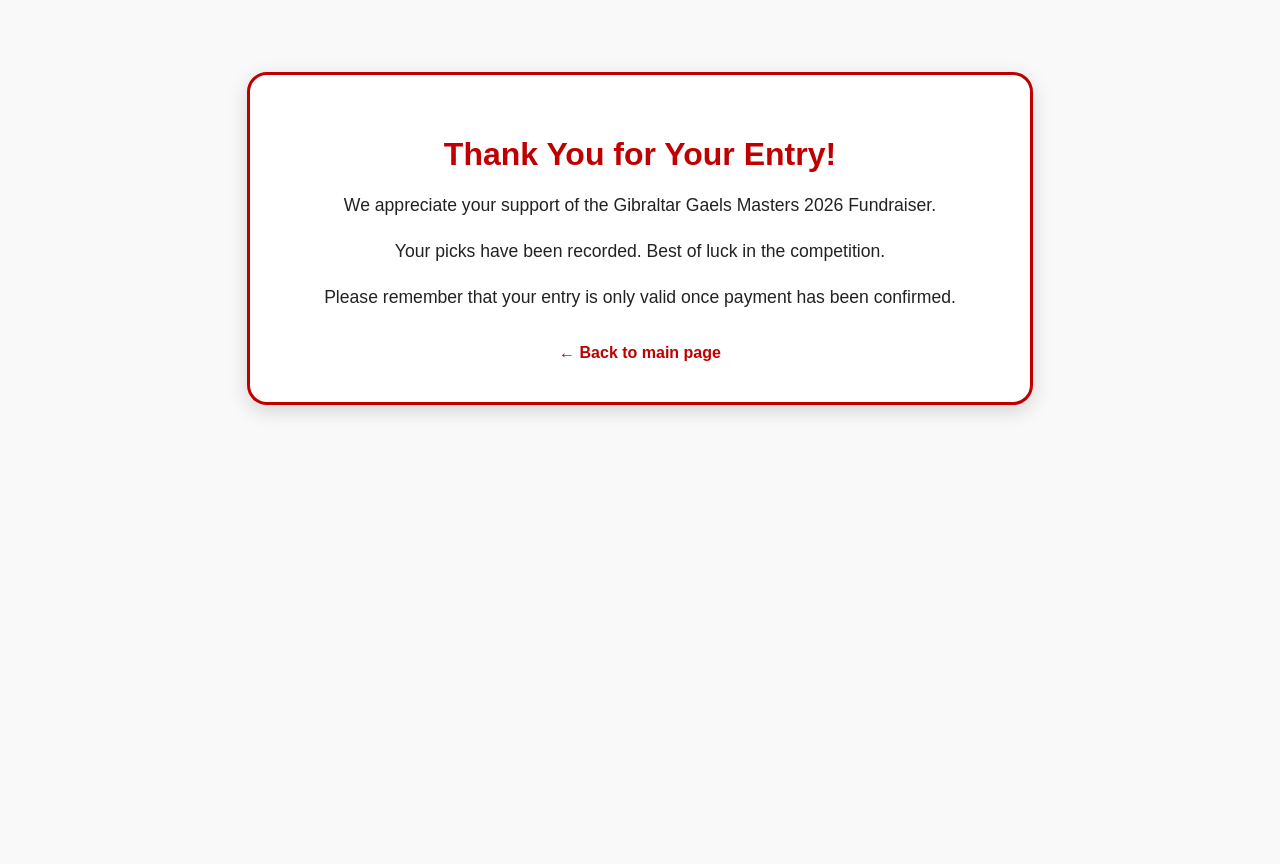
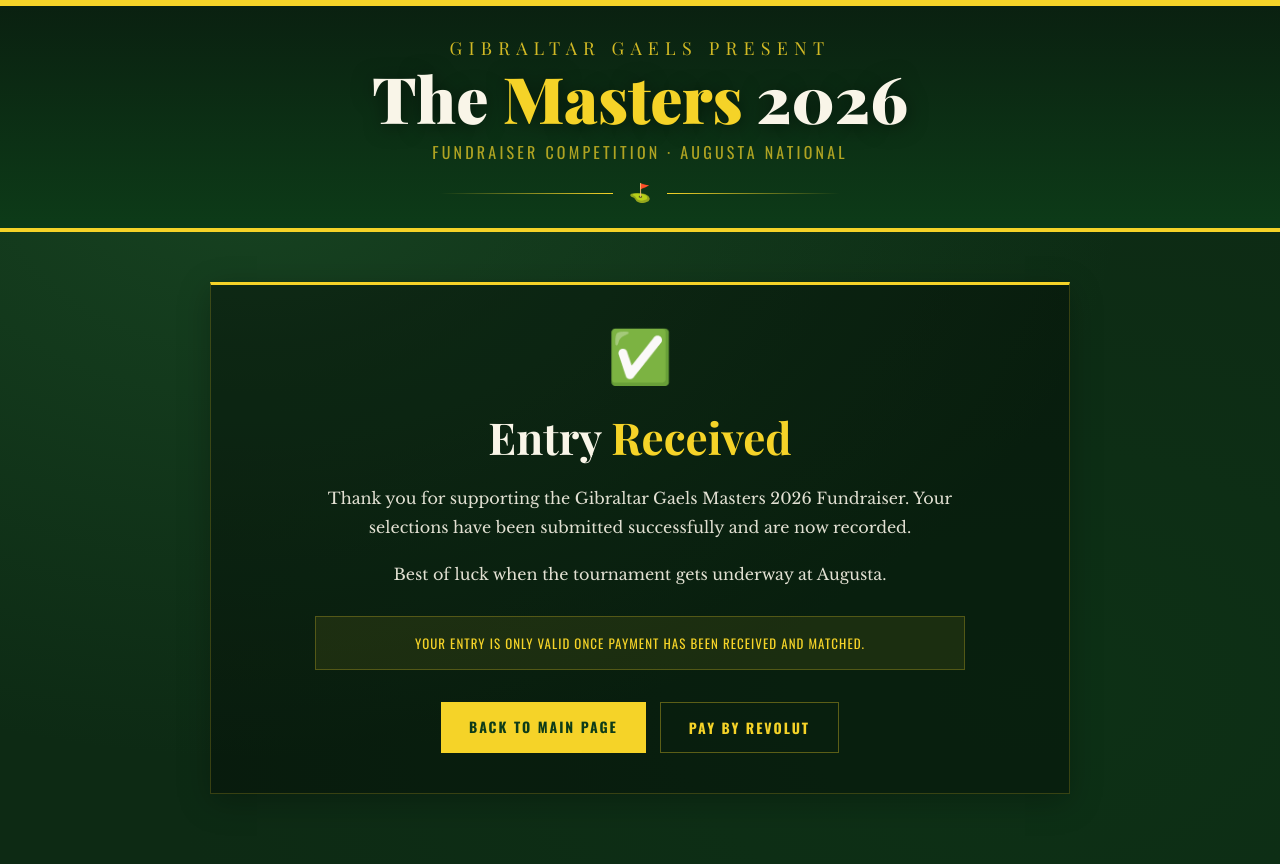
Before and after one commit to GibraltarGaels/2026_masters_dummy, a plain HTML site: page thank-you.html in a window 1280 px wide. Before the commit the page ends 800 px from the top, so only its background shows below. Drawn offline with nearby package versions, Linux system fonts and the light colour scheme.

Commit message:
Revamp thank-you page with new design and content

```diff
--- a/thank-you.html
+++ b/thank-you.html
@@ -1,53 +1,256 @@
+<!DOCTYPE html>
 <html lang="en">
 <head>
 <meta charset="UTF-8">
 <meta name="viewport" content="width=device-width, initial-scale=1.0">
-  <title>Thank You</title>
+<title>Thank You | Gibraltar Gaels Masters 2026</title>
+<link href="https://fonts.googleapis.com/css2?family=Playfair+Display:wght@400;700;900&family=Libre+Baskerville:wght@400;700&family=Oswald:wght@400;500;600;700&display=swap" rel="stylesheet">
+
 <style>
-    body {
-      font-family: Arial, sans-serif;
-      text-align: center;
-      padding: 4rem 1.5rem;
-      background-color: #f9f9f9;
-      color: #222;
+  :root {
+    --masters-green: #1a5c2a;
+    --masters-dark-green: #0d3b18;
+    --masters-yellow: #f5d328;
+    --masters-gold: #d4a017;
+    --masters-white: #f9f5e8;
   }
 
-    .thank-you-box {
-      max-width: 700px;
-      margin: 0 auto;
-      background: #fff;
-      border: 3px solid #c00000;
-      border-radius: 20px;
-      box-shadow: 0 6px 20px rgba(0, 0, 0, 0.15);
-      padding: 2.5rem;
+  * { box-sizing: border-box; }
+
+  body {
+    margin: 0;
+    background-color: #0d2a14;
+    background-image:
+      radial-gradient(ellipse at 20% 20%, rgba(45,122,62,0.3) 0%, transparent 60%),
+      radial-gradient(ellipse at 80% 80%, rgba(13,59,24,0.4) 0%, transparent 60%);
+    font-family: 'Libre Baskerville', serif;
+    color: var(--masters-white);
+    min-height: 100vh;
   }
 
-    h1 {
-      color: #c00000;
-      margin-bottom: 1rem;
+  .site-header {
+    background: linear-gradient(180deg, #0a2010 0%, var(--masters-dark-green) 100%);
+    border-bottom: 4px solid var(--masters-yellow);
+    text-align: center;
+    overflow: hidden;
   }
 
-    p {
-      font-size: 1.1rem;
-      line-height: 1.6;
+  .header-top-stripe {
+    background: var(--masters-yellow);
+    height: 6px;
   }
 
-    a {
+  .header-inner {
+    padding: 30px 20px 24px;
+  }
+
+  .masters-logo-text {
+    font-family: 'Playfair Display', serif;
+    font-size: clamp(13px,2.5vw,18px);
+    letter-spacing: 0.35em;
+    text-transform: uppercase;
+    color: var(--masters-yellow);
+    opacity: 0.85;
+    margin-bottom: 6px;
+  }
+
+  .site-title {
+    font-family: 'Playfair Display', serif;
+    font-size: clamp(30px,7vw,64px);
+    font-weight: 900;
+    color: var(--masters-white);
+    line-height: 1;
+    text-shadow: 0 2px 20px rgba(0,0,0,0.5);
+    margin: 0;
+  }
+
+  .site-title span {
+    color: var(--masters-yellow);
+  }
+
+  .site-subtitle {
+    font-family: 'Oswald', sans-serif;
+    font-size: clamp(12px,2vw,16px);
+    letter-spacing: 0.2em;
+    text-transform: uppercase;
+    color: rgba(245,211,40,0.7);
+    margin-top: 10px;
+  }
+
+  .header-divider {
+    display: flex;
+    align-items: center;
+    justify-content: center;
+    gap: 16px;
+    margin: 18px auto 0;
+    max-width: 400px;
+  }
+
+  .header-divider::before,
+  .header-divider::after {
+    content: '';
+    flex: 1;
+    height: 1px;
+  }
+
+  .header-divider::before {
+    background: linear-gradient(to right, transparent, var(--masters-yellow));
+  }
+
+  .header-divider::after {
+    background: linear-gradient(to left, transparent, var(--masters-yellow));
+  }
+
+  .header-divider-icon {
+    color: var(--masters-yellow);
+    font-size: 18px;
+  }
+
+  .main-container {
+    max-width: 900px;
+    margin: 0 auto;
+    padding: 50px 20px 70px;
+  }
+
+  .thank-you-panel {
+    background: rgba(0,0,0,0.35);
+    border: 1px solid rgba(245,211,40,0.2);
+    border-top: 3px solid var(--masters-yellow);
+    padding: 40px 36px;
+    text-align: center;
+    box-shadow: 0 8px 30px rgba(0,0,0,0.25);
+  }
+
+  .success-icon {
+    font-size: 52px;
+    margin-bottom: 18px;
+  }
+
+  .thank-you-title {
+    font-family: 'Playfair Display', serif;
+    font-size: clamp(28px, 5vw, 44px);
+    font-weight: 700;
+    color: var(--masters-white);
+    margin: 0 0 18px;
+  }
+
+  .thank-you-title span {
+    color: var(--masters-yellow);
+  }
+
+  .thank-you-text {
+    font-size: 16px;
+    line-height: 1.8;
+    color: rgba(249,245,232,0.9);
+    max-width: 650px;
+    margin: 0 auto 18px;
+  }
+
+  .important-note {
+    margin: 28px auto 0;
+    max-width: 650px;
+    padding: 16px 18px;
+    background: rgba(245,211,40,0.08);
+    border: 1px solid rgba(245,211,40,0.25);
+    color: var(--masters-yellow);
+    font-family: 'Oswald', sans-serif;
+    font-size: 13px;
+    letter-spacing: 0.08em;
+    text-transform: uppercase;
+  }
+
+  .button-row {
+    margin-top: 32px;
+    display: flex;
+    justify-content: center;
+    gap: 14px;
+    flex-wrap: wrap;
+  }
+
+  .btn {
     display: inline-block;
-      margin-top: 1rem;
-      color: #c00000;
-      font-weight: bold;
     text-decoration: none;
+    padding: 14px 28px;
+    font-family: 'Oswald', sans-serif;
+    font-size: 14px;
+    font-weight: 700;
+    letter-spacing: 0.14em;
+    text-transform: uppercase;
+    transition: all 0.2s;
+  }
+
+  .btn-primary {
+    background: var(--masters-yellow);
+    color: var(--masters-dark-green);
+  }
+
+  .btn-primary:hover {
+    background: var(--masters-white);
+    transform: translateY(-1px);
+  }
+
+  .btn-secondary {
+    background: transparent;
+    color: var(--masters-yellow);
+    border: 1px solid rgba(245,211,40,0.35);
+  }
+
+  .btn-secondary:hover {
+    background: rgba(245,211,40,0.12);
+    transform: translateY(-1px);
+  }
+
+  @media(max-width: 768px) {
+    .main-container {
+      padding: 34px 14px 50px;
+    }
+
+    .thank-you-panel {
+      padding: 28px 20px;
+    }
+
+    .thank-you-text {
+      font-size: 15px;
+    }
   }
 </style>
 </head>
 <body>
-  <div class="thank-you-box">
-    <h1>Thank You for Your Entry!</h1>
-    <p>We appreciate your support of the Gibraltar Gaels Masters 2026 Fundraiser.</p>
-    <p>Your picks have been recorded. Best of luck in the competition.</p>
-    <p>Please remember that your entry is only valid once payment has been confirmed.</p>
-    <a href="index.html">← Back to main page</a>
+
+<header class="site-header">
+  <div class="header-top-stripe"></div>
+  <div class="header-inner">
+    <div class="masters-logo-text">Gibraltar Gaels Present</div>
+    <h1 class="site-title">The <span>Masters</span> 2026</h1>
+    <div class="site-subtitle">Fundraiser Competition · Augusta National</div>
+    <div class="header-divider"><div class="header-divider-icon">⛳</div></div>
   </div>
+</header>
+
+<div class="main-container">
+  <div class="thank-you-panel">
+    <div class="success-icon">✅</div>
+    <h2 class="thank-you-title">Entry <span>Received</span></h2>
+
+    <p class="thank-you-text">
+      Thank you for supporting the Gibraltar Gaels Masters 2026 Fundraiser.
+      Your selections have been submitted successfully and are now recorded.
+    </p>
+
+    <p class="thank-you-text">
+      Best of luck when the tournament gets underway at Augusta.
+    </p>
+
+    <div class="important-note">
+      Your entry is only valid once payment has been received and matched.
+    </div>
+
+    <div class="button-row">
+      <a href="index.html" class="btn btn-primary">Back to Main Page</a>
+      <a href="https://revolut.me/killiavb3" target="_blank" class="btn btn-secondary">Pay by Revolut</a>
+    </div>
+  </div>
+</div>
+
 </body>
 </html>
```
Lines whose indentation alone changed are shown as unchanged.
